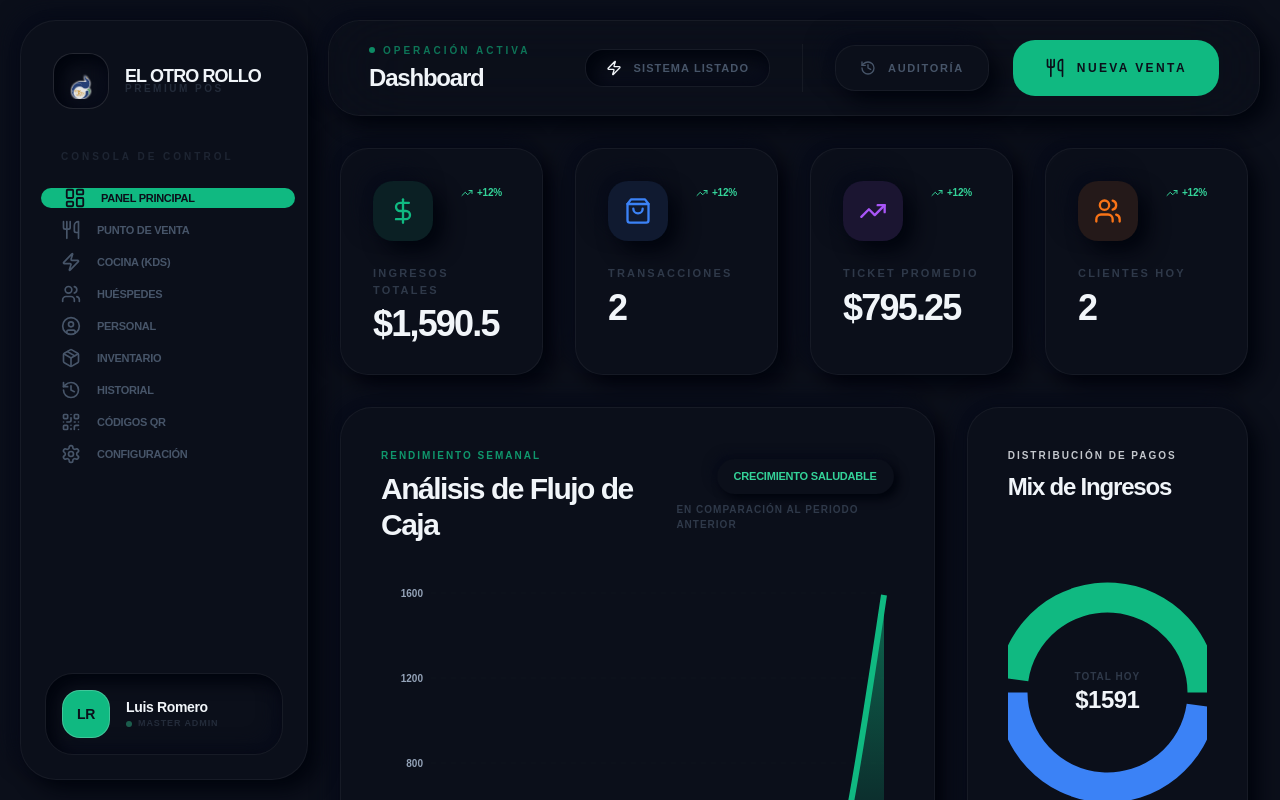
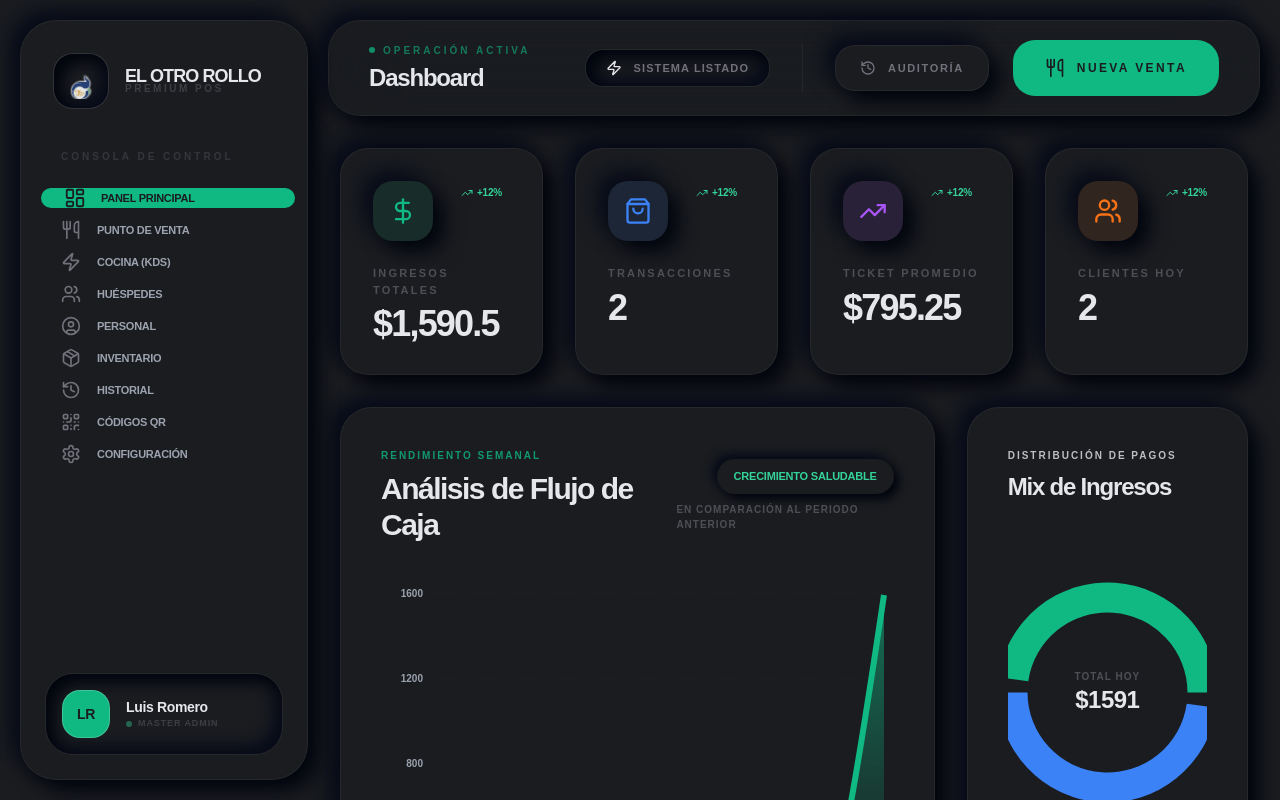
Before and after one commit to cercaniaWeb/POSOtroRollo-, a React (Vite) app: page / in a window 1280 px wide. Built offline with nearby package versions, Linux system fonts and the light colour scheme.

Commit message:
style: revert background to original and increase sidebar text visibility

```diff
--- a/src/components/layout/AppLayout.jsx
+++ b/src/components/layout/AppLayout.jsx
@@ -80,7 +80,7 @@ export default function AppLayout({ children, currentView, onViewChange }) {
                     "w-full flex items-center gap-4 px-6 py-4.5 rounded-[22px] text-[13px] font-black transition-all duration-400 relative group active-scale",
                     isActive
                       ? "bg-primary text-primary-foreground shadow-neu-glow-primary translate-x-1"
-                      : "text-foreground-subtle hover:text-foreground hover:bg-white/[0.03] hover:shadow-neu-sm"
+                      : "text-foreground-muted hover:text-foreground hover:bg-white/[0.03] hover:shadow-neu-sm"
                   )}
                 >
                   <div className="relative">
--- a/src/index.css
+++ b/src/index.css
@@ -6,14 +6,14 @@
 
 @layer base {
   :root {
-    /* Sophisticated Light Palette (Softer) */
-    --bg-surface: #F8FAFC;
-    --bg-surface-low: #F1F5F9;
-    --bg-surface-lowest: #E2E8F0;
-    --bg-glass: rgba(255, 255, 255, 0.6);
-    --bg-glass-strong: rgba(255, 255, 255, 0.9);
+    /* Original Light Backgrounds */
+    --bg-surface: #E0E5EC;
+    --bg-surface-low: #D1D9E6;
+    --bg-surface-lowest: #C8D0E0;
+    --bg-glass: rgba(255, 255, 255, 0.4);
+    --bg-glass-strong: rgba(255, 255, 255, 0.7);
 
-    --color-primary: #0F172A;
+    --color-primary: #0F172A; /* Keeping the new Emerald/Slate accent as they liked it */
     --color-primary-foreground: #FFFFFF;
 
     --color-success: #10B981;
@@ -22,43 +22,43 @@
     --color-danger: #F43F5E;
     --color-danger-foreground: #FFFFFF;
 
-    --color-foreground: #1E293B;
+    --color-foreground: #44475A;
     --color-foreground-muted: #64748B;
-    --color-foreground-subtle: #94A3B8;
+    --color-foreground-subtle: #8E9AAF; /* Slightly darker for visibility */
 
-    --shadow-neu: 10px 10px 20px #E2E8F0, -10px -10px 20px #FFFFFF;
-    --shadow-neu-sm: 5px 5px 10px #E2E8F0, -5px -5px 10px #FFFFFF;
-    --shadow-neu-inset: inset 6px 6px 12px #E2E8F0, inset -6px -6px 12px #FFFFFF;
-    --shadow-neu-inset-sm: inset 3px 3px 6px #E2E8F0, inset -3px -3px 6px #FFFFFF;
-    --shadow-neu-glow: 0 0 25px rgba(15, 23, 42, 0.05), 10px 10px 20px #E2E8F0, -10px -10px 20px #FFFFFF;
-    --shadow-neu-glow-success: 0 0 20px rgba(16, 185, 129, 0.15), 10px 10px 20px #E2E8F0, -10px -10px 20px #FFFFFF;
-    --shadow-neu-glow-danger: 0 0 20px rgba(244, 63, 94, 0.15), 10px 10px 20px #E2E8F0, -10px -10px 20px #FFFFFF;
+    --shadow-neu: 12px 12px 24px #A3B1C6, -12px -12px 24px #FFFFFF;
+    --shadow-neu-sm: 6px 6px 12px #A3B1C6, -6px -6px 12px #FFFFFF;
+    --shadow-neu-inset: inset 8px 8px 16px #A3B1C6, inset -8px -8px 16px #FFFFFF;
+    --shadow-neu-inset-sm: inset 4px 4px 8px #A3B1C6, inset -4px -4px 8px #FFFFFF;
+    --shadow-neu-glow: 12px 12px 24px #A3B1C6, -12px -12px 24px #FFFFFF, 0 0 25px rgba(15, 23, 42, 0.1);
+    --shadow-neu-glow-success: 12px 12px 24px #A3B1C6, -12px -12px 24px #FFFFFF, 0 0 20px rgba(16, 185, 129, 0.2);
+    --shadow-neu-glow-danger: 12px 12px 24px #A3B1C6, -12px -12px 24px #FFFFFF, 0 0 20px rgba(244, 63, 94, 0.2);
 
-    --border-divider: #F1F5F9;
-    --glass-blur: blur(14px);
-    --glass-border: 1px solid rgba(255, 255, 255, 0.5);
+    --border-divider: #C8D0E0;
+    --glass-blur: blur(12px);
+    --glass-border: 1px solid rgba(255, 255, 255, 0.2);
   }
 
-  /* Deep Emerald & Midnight Dark Mode (Softer) */
+  /* Original Dark Backgrounds */
   html.dark {
-    --bg-surface: #0B0F1A;
-    --bg-surface-low: #111827;
-    --bg-surface-lowest: #1F2937;
-    --bg-glass: rgba(17, 24, 39, 0.6);
-    --bg-glass-strong: rgba(17, 24, 39, 0.9);
+    --bg-surface: #1A1C20;
+    --bg-surface-low: #15171A;
+    --bg-surface-lowest: #101216;
+    --bg-glass: rgba(26, 28, 32, 0.4);
+    --bg-glass-strong: rgba(26, 28, 32, 0.8);
 
     --color-primary: #10B981;
-    --color-primary-foreground: #0B0F1A;
+    --color-primary-foreground: #1A1C20;
 
     --color-success: #34D399;
-    --color-success-foreground: #020617;
+    --color-success-foreground: #1A1C20;
 
     --color-danger: #FB7185;
     --color-danger-foreground: #FFFFFF;
 
-    --color-foreground: #F1F5F9;
-    --color-foreground-muted: #94A3B8;
-    --color-foreground-subtle: #475569;
+    --color-foreground: #E5E7EB;
+    --color-foreground-muted: #9CA3AF;
+    --color-foreground-subtle: #71717A;
 
     --shadow-neu: 10px 10px 20px #01040D, -10px -10px 20px #080C1A;
     --shadow-neu-sm: 5px 5px 10px #01040D, -5px -5px 10px #080C1A;
```
